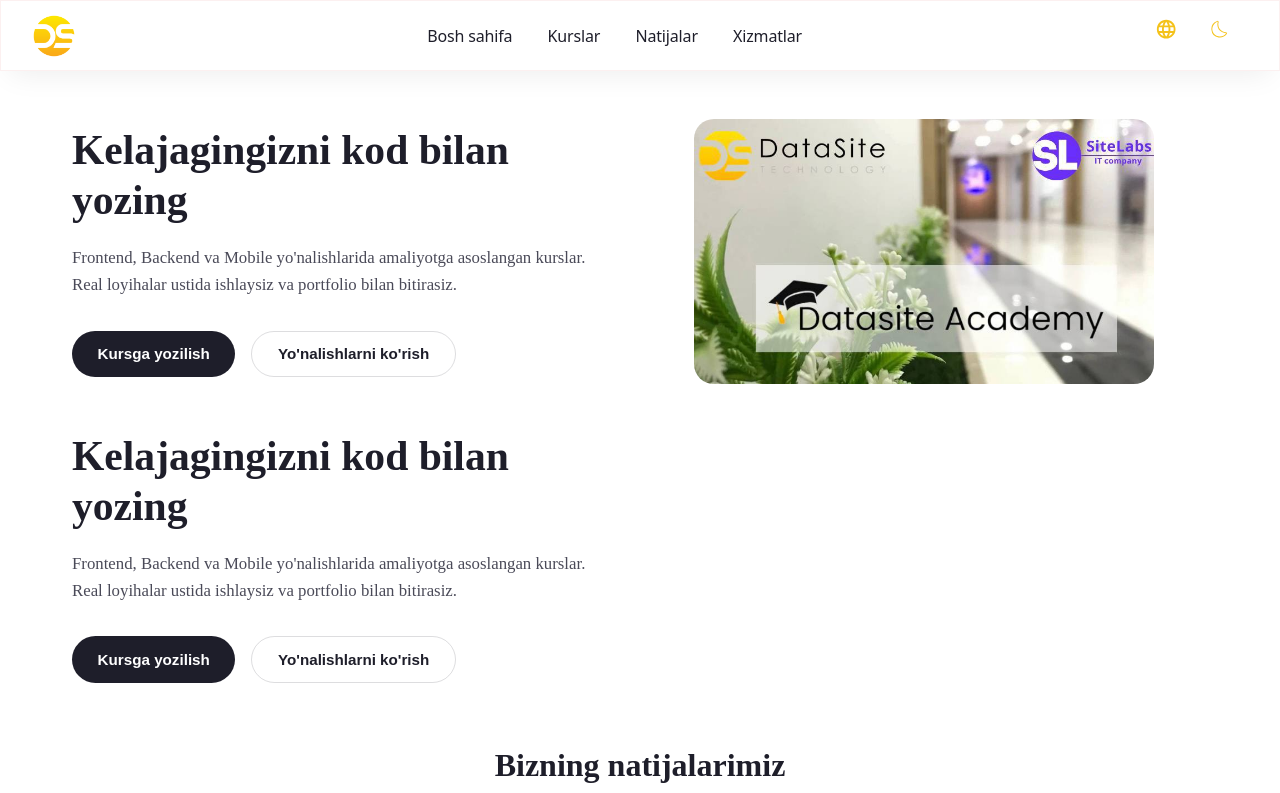
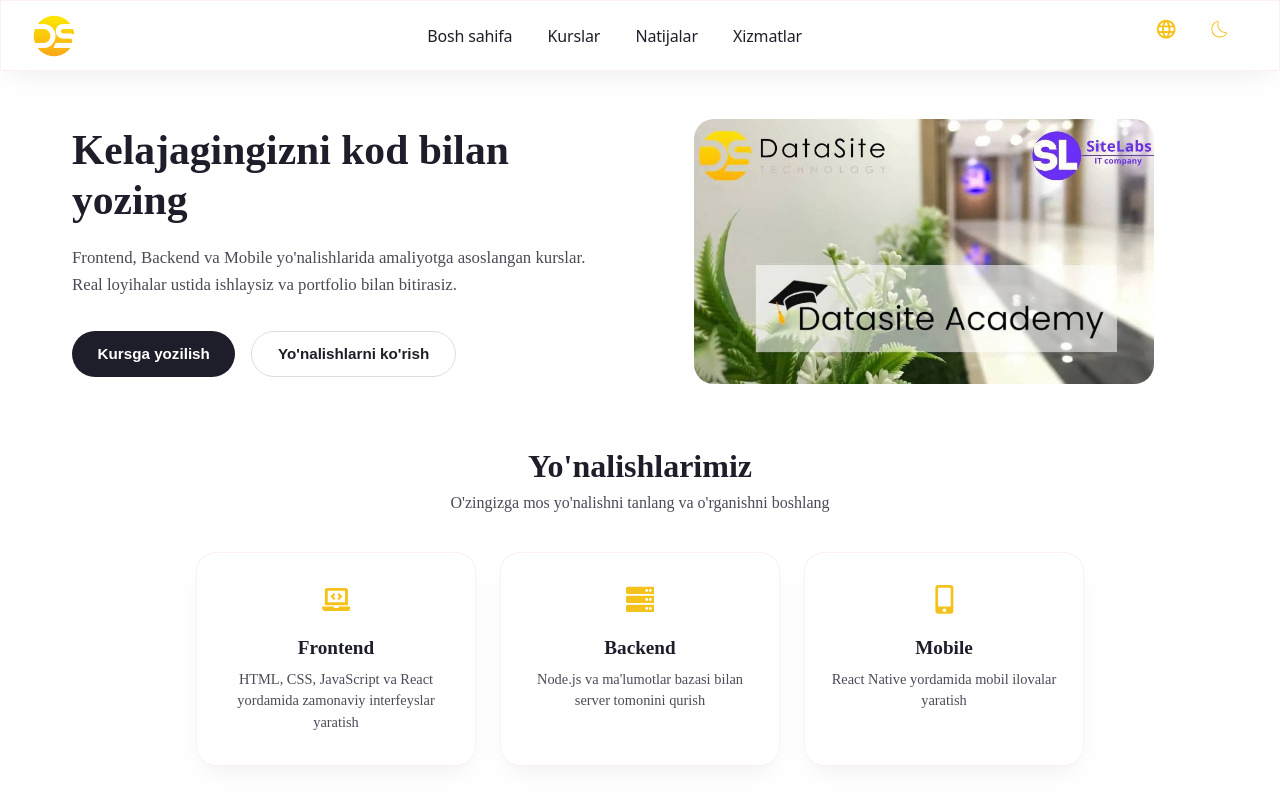
Before and after one commit to 7ibrohim/Sites, a React (Vite) app: page / in a window 1280 px wide. Shown: the top 793 px of the page. Built offline with nearby package versions, Linux system fonts and the light colour scheme.

Commit message:
Fix Navbar import

```diff
--- a/src/Home/Pagetwo.jsx
+++ b/src/Home/Pagetwo.jsx
@@ -1,34 +1,33 @@
 import React from 'react'
-import './Page.css'
+import './Pagetwo.css'
 import { useTranslation } from 'react-i18next'
+import { FaLaptopCode, FaServer, FaMobileAlt } from "react-icons/fa"
 
-function Hero() {
+function Directions() {
     const { t } = useTranslation();
 
+    const courses = [
+        { icon: <FaLaptopCode />, key: "frontend" },
+        { icon: <FaServer />, key: "backend" },
+        { icon: <FaMobileAlt />, key: "mobile" },
+    ];
+
     return (
-        <section className="Hero" id="bosh-sahifa">
-            <div className="hero-left">
-                <h1 className="hero-title">{t('hero.title')}</h1>
-                <p className="hero-text">{t('hero.text')}</p>
-                <div className="hero-actions">
-                    <button
-                        className="btn-primary"
-                        onClick={() => document.getElementById('aloqa').scrollIntoView({ behavior: 'smooth' })}
-                    >
-                        {t('hero.btnPrimary')}
-                    </button>
-                    <button
-                        className="btn-secondary"
-                        onClick={() => document.getElementById('kurslar').scrollIntoView({ behavior: 'smooth' })}
-                    >
-                        {t('hero.btnSecondary')}
-                    </button>
-                </div>
+       <section className="Directions" id="kurslar">
+            <h2 className="dir-title">{t('directions.title')}</h2>
+            <p className="dir-subtitle">{t('directions.subtitle')}</p>
+
+            <div className="dir-cards">
+                {courses.map((course) => (
+                    <div className="dir-card" key={course.key}>
+                        <div className="dir-icon">{course.icon}</div>
+                        <h3>{t(`directions.${course.key}.name`)}</h3>
+                        <p>{t(`directions.${course.key}.desc`)}</p>
+                    </div>
+                ))}
             </div>
-
-
         </section>
     )
 }
 
-export default Hero
+export default Directions
```
